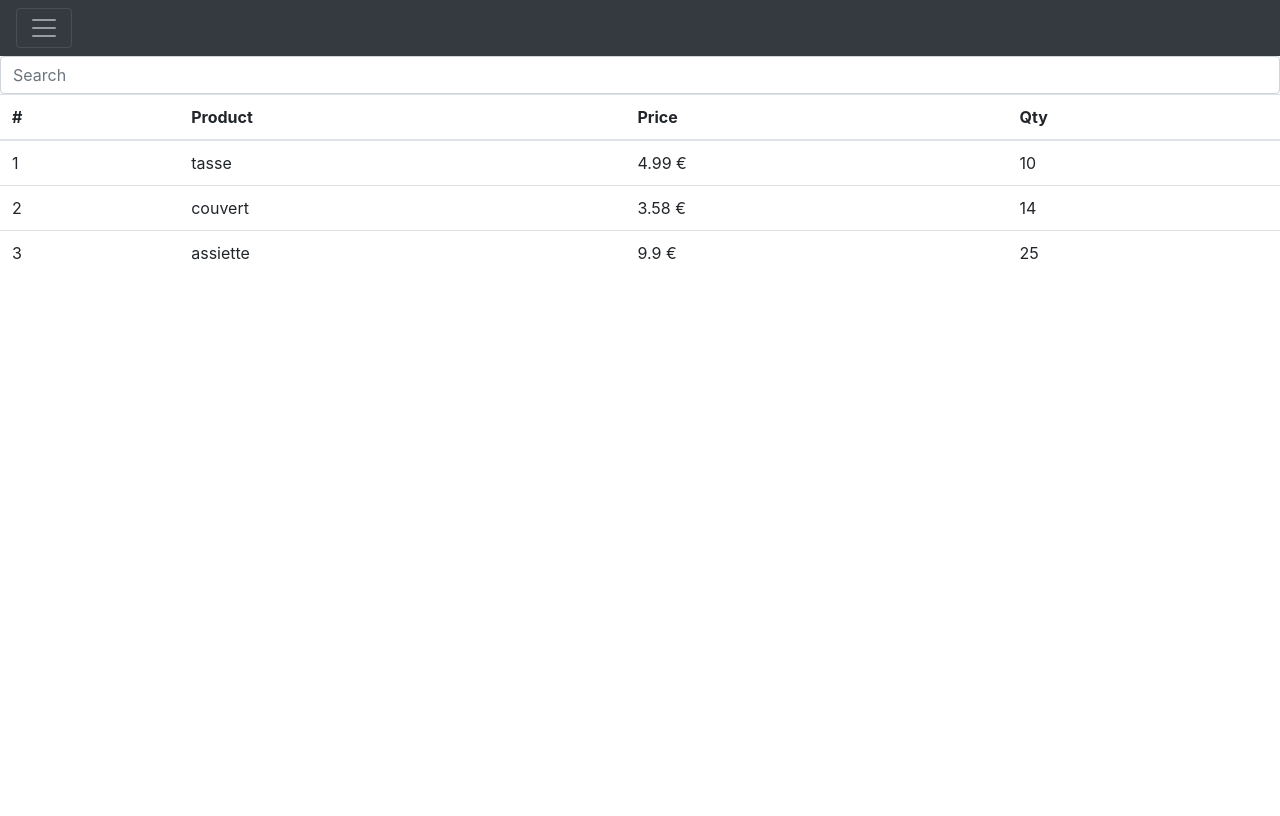
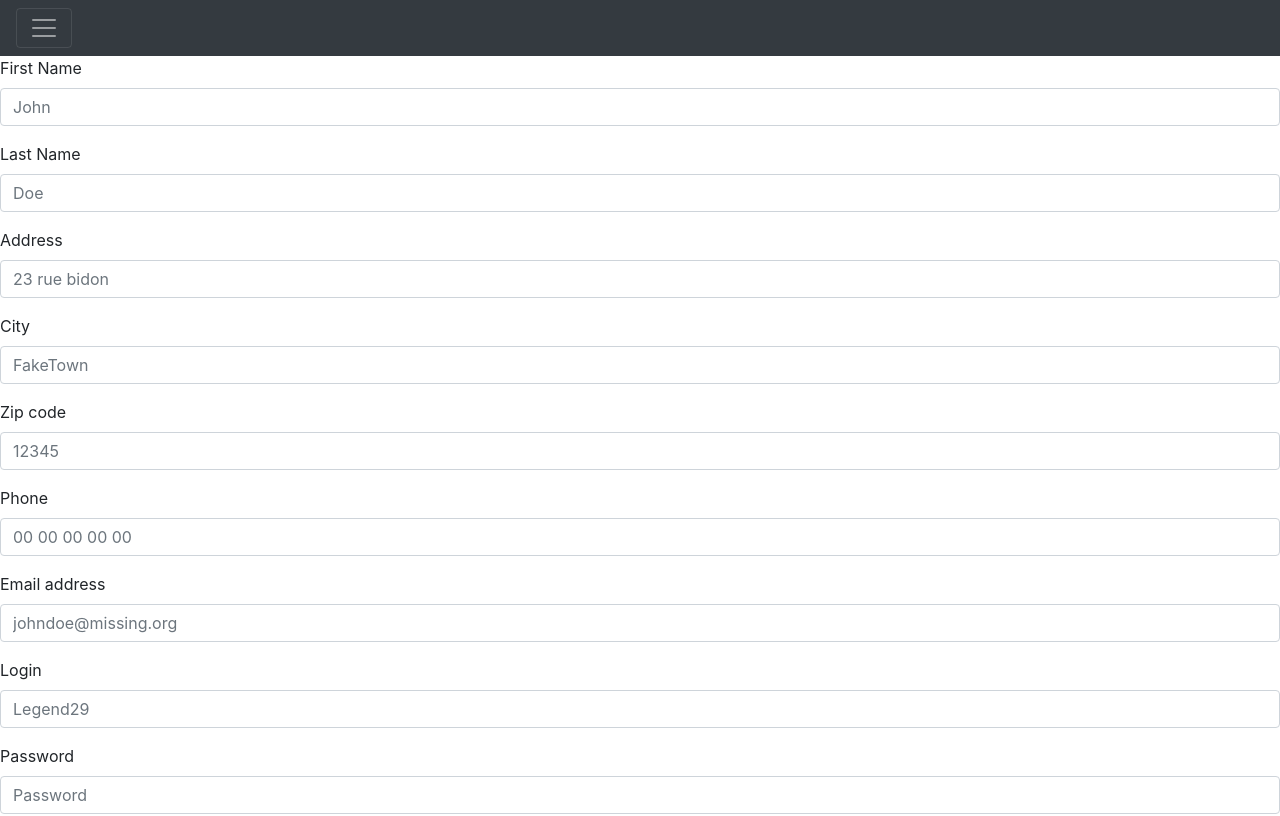
Before and after one commit to tictacbluw/TP_WEB_MET02, an Angular app: page / in a window 1280 px wide. Shown: the top 816 px of the page. Built offline with nearby package versions, Linux system fonts and the light colour scheme.

Commit message:
3 files modified, 3 added

```diff
--- a/src/app/app.component.html
+++ b/src/app/app.component.html
@@ -1,2 +1,4 @@
 <app-header></app-header>
+<app-register></app-register>
+<br>
 <app-catalog></app-catalog>
--- a/src/app/catalog/catalog.component.html
+++ b/src/app/catalog/catalog.component.html
@@ -1,4 +1,5 @@
-<input [(ngModel)]="product_filter" class="form-control mr-sm-2" type="search" placeholder="Search" aria-label="Search">
+<input [(ngModel)]="product_filter" class="form-control mr-sm-2" type="search" placeholder="Search by name" aria-label="Search by">
+<br>
 <table class="table">
   <thead>
     <tr>
--- /dev/null
+++ b/src/app/register/register/register.component.html
@@ -0,0 +1,48 @@
+<form [formGroup]="profileForm" (ngSubmit)="onSubmit()">
+    <div class="form-group">
+    <label for="firstname">First Name</label>
+    <input type="text" class="form-control" id="firstname" aria-describedby="firstnameHelp" placeholder="John" formControlName="firstname">
+    <small id="firstnameHelp" class="form-text text-muted">{{firstnameHelper}}</small>
+  </div>
+    <div class="form-group">
+    <label for="lastname">Last Name</label>
+    <input type="text" class="form-control" id="lastname" aria-describedby="lastnameHelp" placeholder="Doe" formControlName="lastname">
+    <small id="lastnameHelp" class="form-text text-muted">{{lastnameHelper}}</small>
+  </div>
+    <div class="form-group">
+    <label for="address">Address</label>
+    <input type="text" class="form-control" id="address" aria-describedby="addressHelp" placeholder="23 rue bidon" formControlName="address">
+    <small id="addressHelp" class="form-text text-muted">{{addressHelper}}</small>
+  </div>
+    <div class="form-group">
+    <label for="city">City</label>
+    <input type="text" class="form-control" id="city" aria-describedby="cityHelp" placeholder="FakeTown" formControlName="city">
+    <small id="cityHelp" class="form-text text-muted"><font color="red">{{cityHelper}}</font></small>
+  </div>
+    <div class="form-group">
+    <label for="zipcode">Zip code</label>
+    <input type="text" class="form-control" id="zipcode" aria-describedby="zipcodeHelp" placeholder="12345" formControlName="zipcode">
+    <small id="zipcodeHelp" class="form-text text-muted"><font color="red">{{zipcodeHelper}}</font></small>
+  </div>
+    <div class="form-group">
+    <label for="phone">Phone</label>
+    <input type="phone" class="form-control" id="phone" aria-describedby="phoneHelp" placeholder="00 00 00 00 00" formControlName="phone">
+    <small id="phoneHelp" class="form-text text-muted"><font color="red">{{phoneHelper}}</font></small>
+  </div>
+    <div class="form-group">
+    <label for="email">Email address</label>
+    <input type="email" class="form-control" id="email" aria-describedby="emailHelp" placeholder="johndoe@missing.org" formControlName="email">
+    <small id="emailHelp" class="form-text text-muted"><font color="red">{{emailHelper}}</font></small>
+  </div>
+  <div class="form-group">
+    <label for="login">Login</label>
+    <input type="text" class="form-control" id="login" aria-describedby="loginHelp" placeholder="Legend29" formControlName="login">
+    <small id="emailHelp" class="form-text text-muted"><font color="red">{{loginHelper}}</font></small>
+  </div>
+  <div class="form-group">
+    <label for="password">Password</label>
+    <input type="password" class="form-control" id="password" placeholder="Password" formControlName="password">
+     <small id="passwordHelp" class="form-text text-muted"><font color="red">{{passwordHelper}}</font></small>
+  </div>
+  <button  type="submit" [disabled]="!profileForm.valid" class="btn btn-primary">Submit</button>
+</form>
--- /dev/null
+++ b/src/app/register/register/register.component.ts
@@ -0,0 +1,68 @@
+import { Component, OnInit } from '@angular/core';
+import { FormGroup, FormControl } from '@angular/forms';
+
+@Component({
+  selector: 'app-register',
+  templateUrl: './register.component.html',
+  styleUrls: ['./register.component.css']
+})
+export class RegisterComponent implements OnInit {
+  firstnameHelper = "";
+  lastnameHelper = "";
+  addressHelper = "";
+  cityHelper = "";
+  zipcodeHelper = "";
+  emailHelper = "";
+  phoneHelper = "";
+  loginHelper = "";
+  passwordHelper = "";
+
+  profileForm = new FormGroup({
+
+    firstname : new FormControl(''),
+    lastname : new FormControl(''),
+    address : new FormControl(''),
+    city : new FormControl(''),
+    zipcode : new FormControl(''),
+    email : new FormControl(''),
+    phone : new FormControl(''),
+    login : new FormControl(''),
+    password : new FormControl(''),
+  });
+  constructor() { }
+
+  ngOnInit() {
+  }
+
+  onSubmit() {
+    this.firstnameHelper = "";
+    this.lastnameHelper = "";
+    this.addressHelper = "";
+    this.cityHelper = "";
+    this.zipcodeHelper = "";
+    this.emailHelper = "";
+    this.phoneHelper = "";
+    this.loginHelper = "";
+    this.passwordHelper = "";
+
+  if (/^[^\W][a-zA-Z0-9_]+(\.[a-zA-Z0-9_]+)*\@[a-zA-Z0-9_]+(\.[a-zA-Z0-9_]+)*\.[a-zA-Z]{2,4}$/.test(this.profileForm.value.email) == false) {
+    this.emailHelper = "invalid e-mail address";
+  }
+
+  if (/^[0-9]{5,5}$/.test(this.profileForm.value.zipcode) == false) {
+    this.zipcodeHelper = "invalid zipcode, zipcode must follow this pattern : 00000";
+  }
+
+  if (/^(\d\d\s){4}(\d\d)$/.test(this.profileForm.value.zipcode) == false) {
+    this.phoneHelper = "invalid phone number, pattern : 00 00 00 00 00";
+  }
+
+    if (/^.{6,32}$/.test(this.profileForm.value.password) == false) {
+    this.passwordHelper += "password must contains between 6-32 characters ! ";
+  }
+
+      if ( /(?=.*\d)(?=.*[A-Z])(?=.*\W)./.test(this.profileForm.value.password) == false) {
+    this.passwordHelper += "password must contains at least 1 uppercase and 1 digit characters ! ";
+  }
+  }
+}
```
Also changed, not shown: src/app/app.module.ts (+5 -2 lines), src/app/register/register/register.component.css (added).
